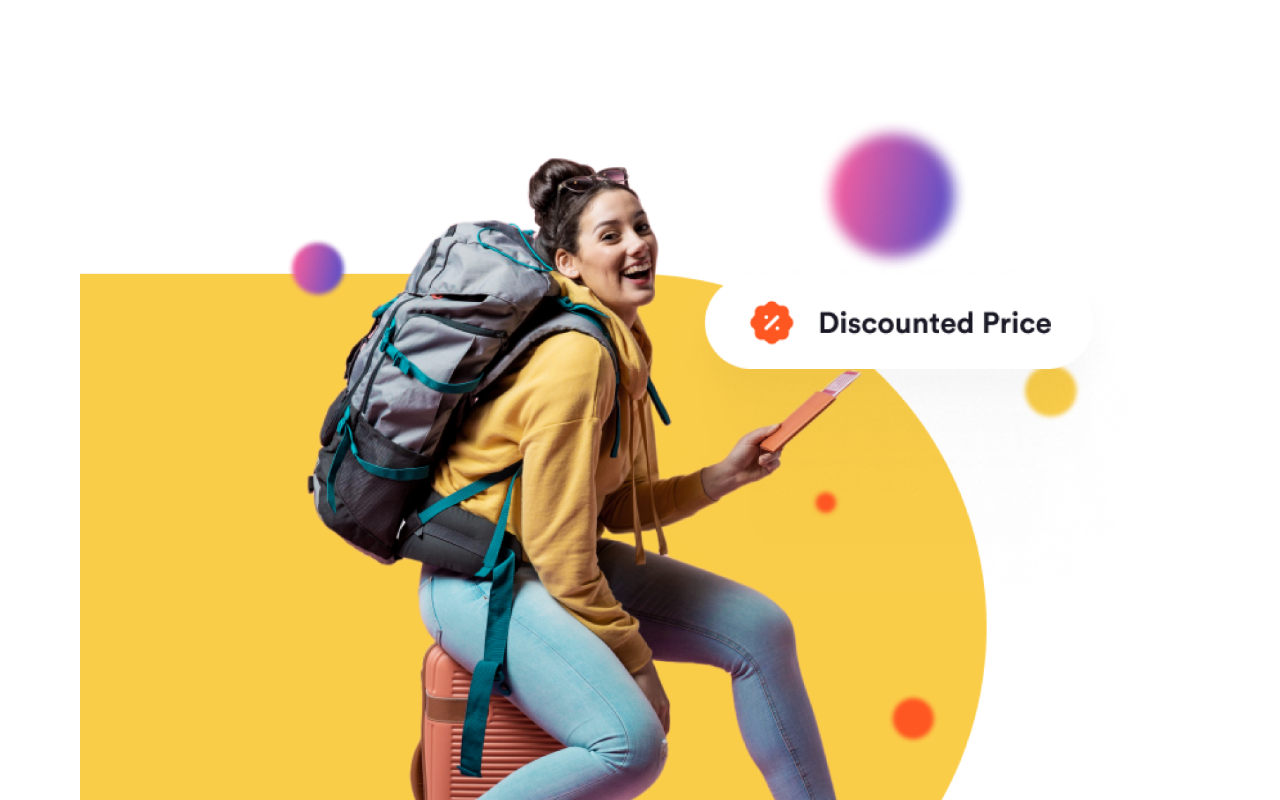
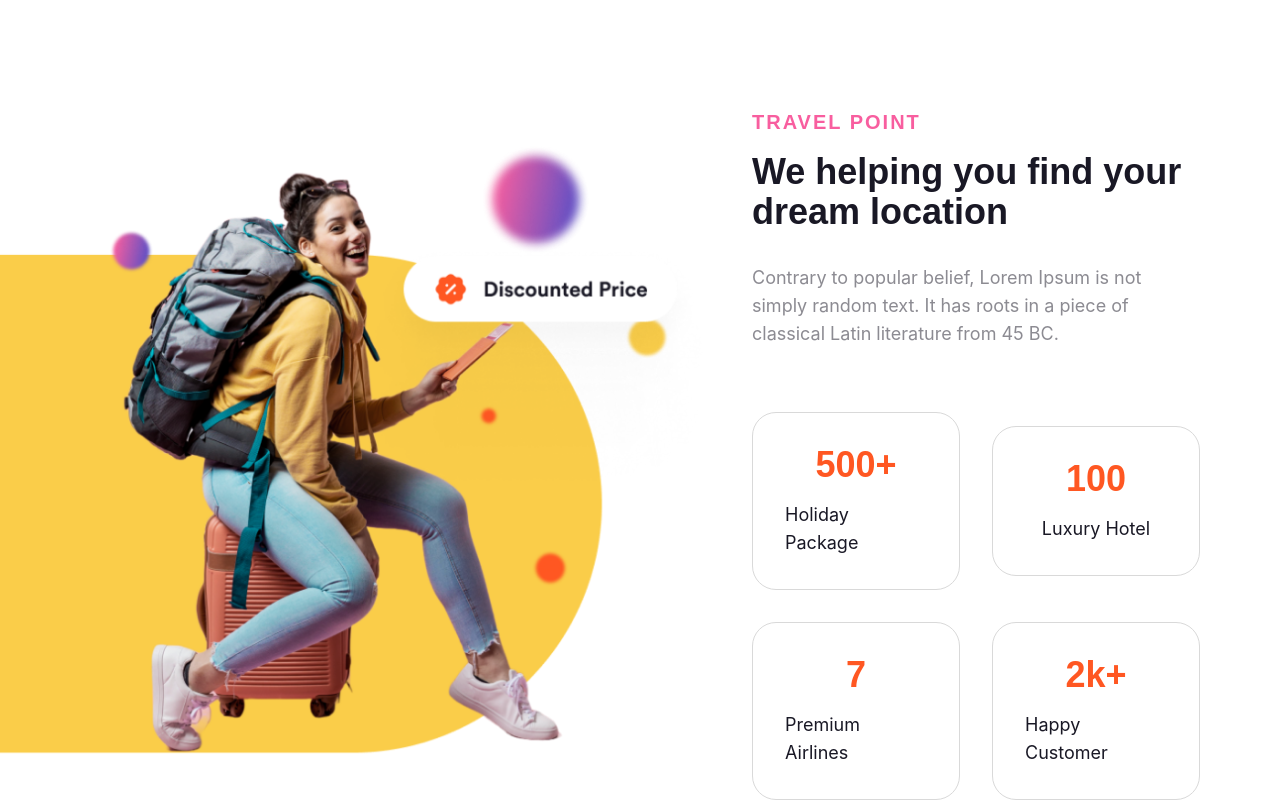
Before and after one commit to ervanervan/travlog, a React (Vite) app: page / in a window 1280 px wide. Shown: the part 2560-3360 px from the top of the page. Built offline with nearby package versions, Linux system fonts and the light colour scheme.

Commit message:
Finished creating card travelpoint section in tablet and desktop display

```diff
--- a/src/components/CardTravelPoint.jsx
+++ b/src/components/CardTravelPoint.jsx
@@ -2,7 +2,7 @@ import React from "react";
 
 export default function CardTravelPoint({ category, total }) {
   return (
-    <div className="w-80 p-8 bg-white border border-bgGray rounded-3xl">
+    <div className="w-80 lg:w-52 p-8 bg-white border border-bgGray rounded-3xl">
       <div className="flex flex-col gap-4 items-center justify-center">
         <h2 className="text-textOrange font-bold text-4xl">{total}</h2>
         <p className="text-textBlack text-lg">{category}</p>
--- a/src/components/Hero.jsx
+++ b/src/components/Hero.jsx
@@ -12,7 +12,7 @@ import companies5 from "../assets/logo-orbitz.svg";
 export default function Hero() {
   return (
     <section className="container mx-auto">
-      <div className="px-4 md:px-16 xl:px-20 pt-8 gap-8 md:gap-0 flex flex-col lg:flex-row justify-center items-center">
+      <div className="px-4 md:px-16 lg:px-4 xl:px-20 pt-8 gap-8 md:gap-0 flex flex-col lg:flex-row justify-center items-center">
         <div className="lg:flex-1 lg:order-2">
           <img
             src={heroImg}
--- a/src/components/TravelPoint.jsx
+++ b/src/components/TravelPoint.jsx
@@ -7,25 +7,25 @@ export default function TravelPoint() {
   return (
     <section className="container mx-auto">
       <div className="px-4 xl:px-20 py-8 md:py-16">
-        <div className="flex flex-col gap-16 items-center justify-center">
-          <div>
+        <div className="flex flex-col lg:flex-row gap-16 lg:gap-0 items-center justify-center">
+          <div className="lg:-ml-10 xl:-ml-[7.25rem] lg:flex-1">
             <img src={imgTravelPoint} alt="" className="w-full" />
           </div>
-          <div>
-            <div className="text-center">
-              <h3 className="font-bold text-textSecondary text-base uppercase tracking-[2px] mb-4">
+          <div className="lg:w-[46%] xl:w-[40%]">
+            <div className="text-center lg:text-start">
+              <h3 className="font-bold text-textSecondary text-base md:text-xl uppercase tracking-[2px] mb-4">
                 Travel Point
               </h3>
-              <h2 className="text-textBlack font-bold text-3xl">
+              <h2 className="text-textBlack font-bold text-3xl md:text-4xl">
                 We helping you find your dream location
               </h2>
-              <p className="text-textGray text-base my-8">
+              <p className="text-textGray text-base md:text-lg my-8 md:mb-16">
                 Contrary to popular belief, Lorem Ipsum is not simply random
                 text. It has roots in a piece of classical Latin literature from
                 45 BC.
               </p>
             </div>
-            <div className="flex flex-col justify-center items-center gap-4">
+            <div className="flex flex-col md:flex-row flex-wrap justify-center items-center gap-4 md:gap-8">
               {DATA_TRAVELPOINT.map((travelpoint) => {
                 return (
                   <CardTravelPoint key={travelpoint.id} {...travelpoint} />
```
